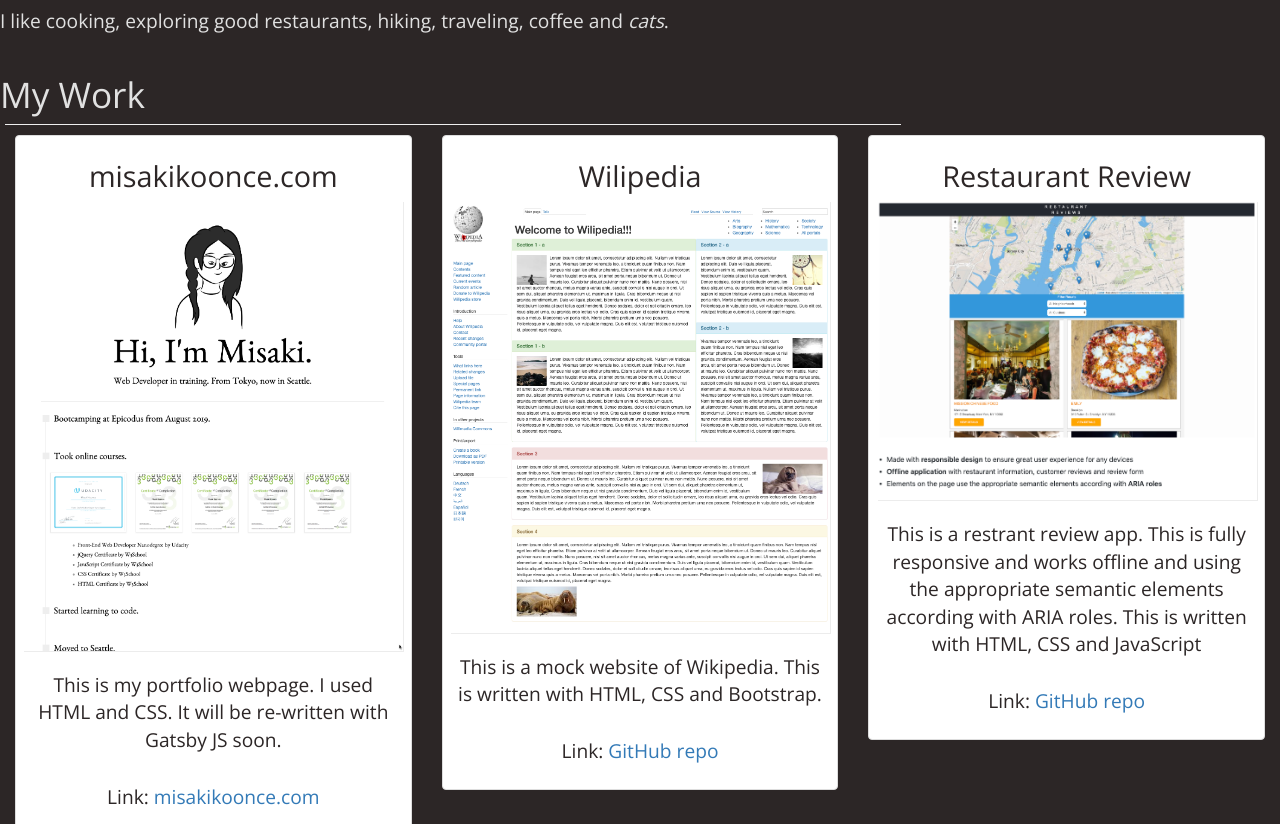
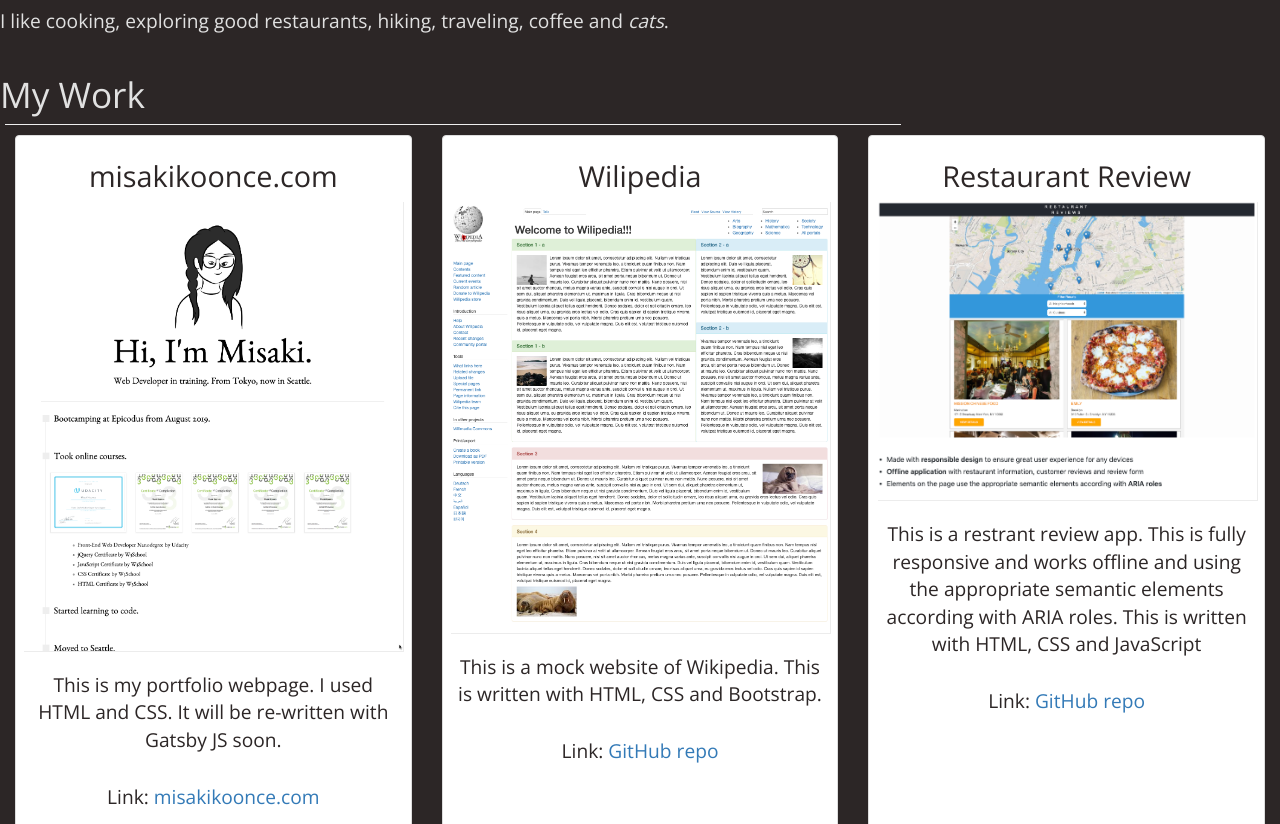
Before and after one commit to misakimichy/my-portfolio, a plain HTML site: page index.html in a window 1280 px wide. Shown: the part 1323-2147 px from the top of the page. Drawn offline with nearby package versions, Linux system fonts and the light colour scheme.

Commit message:
Style: Make thumbnail items same height.

```diff
--- a/css/styles.css
+++ b/css/styles.css
@@ -125,8 +125,18 @@ header {
   margin: 0 15px 5px 15px;;
 }
 
+.row {
+  margin-bottom: 20px;
+}
+
+.row.display-flex {
+  display: flex;
+  flex-wrap: warp;
+}
+
 .thumbnail {
   text-align: center;
+  height: 100%;
 }
 
 .thumbnail > img {
@@ -138,6 +148,7 @@ header {
 .thumbnail > p {
   padding: 10px
 }
+
 /* Footer */
 footer {
   margin: 0 !important;
--- a/index.html
+++ b/index.html
@@ -104,7 +104,7 @@
       <!-- Todo: Use grid, show work name, screenshot and description in one card. Maybe with GitHub link -->
       <!-- Thumbnails would work -->
       <!-- https://getbootstrap.com/docs/3.4/components/#thumbnails-->
-      <div class="row">
+      <div class="row display-flex">
         <div class="col-sm-6 col-md-4">
           <div class="thumbnail">
             <h3>misakikoonce.com</h3>
@@ -130,7 +130,7 @@
           </div>
         </div>
       </div>
-      <div class="row">
+      <div class="row display-flex">
         <div class="col-sm-6 col-md-4">
           <div class="thumbnail">
             <h3>Would You Rather?</h3>
@@ -156,7 +156,7 @@
           </div>
         </div>
       </div>
-      <div class="row">
+      <div class="row display-flex">
         <div class="col-sm-6 col-md-4">
           <div class="thumbnail">
             <h3>Arcade Game</h3>
```
